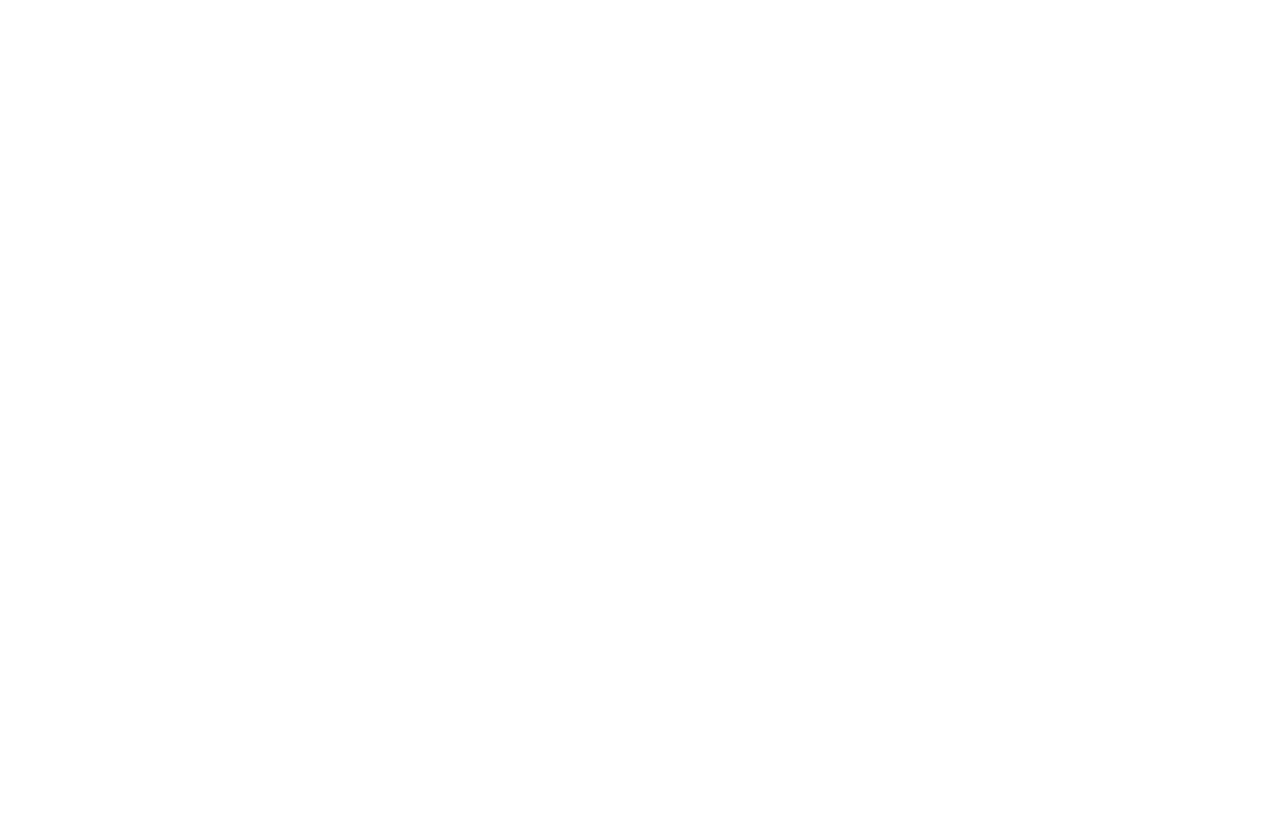
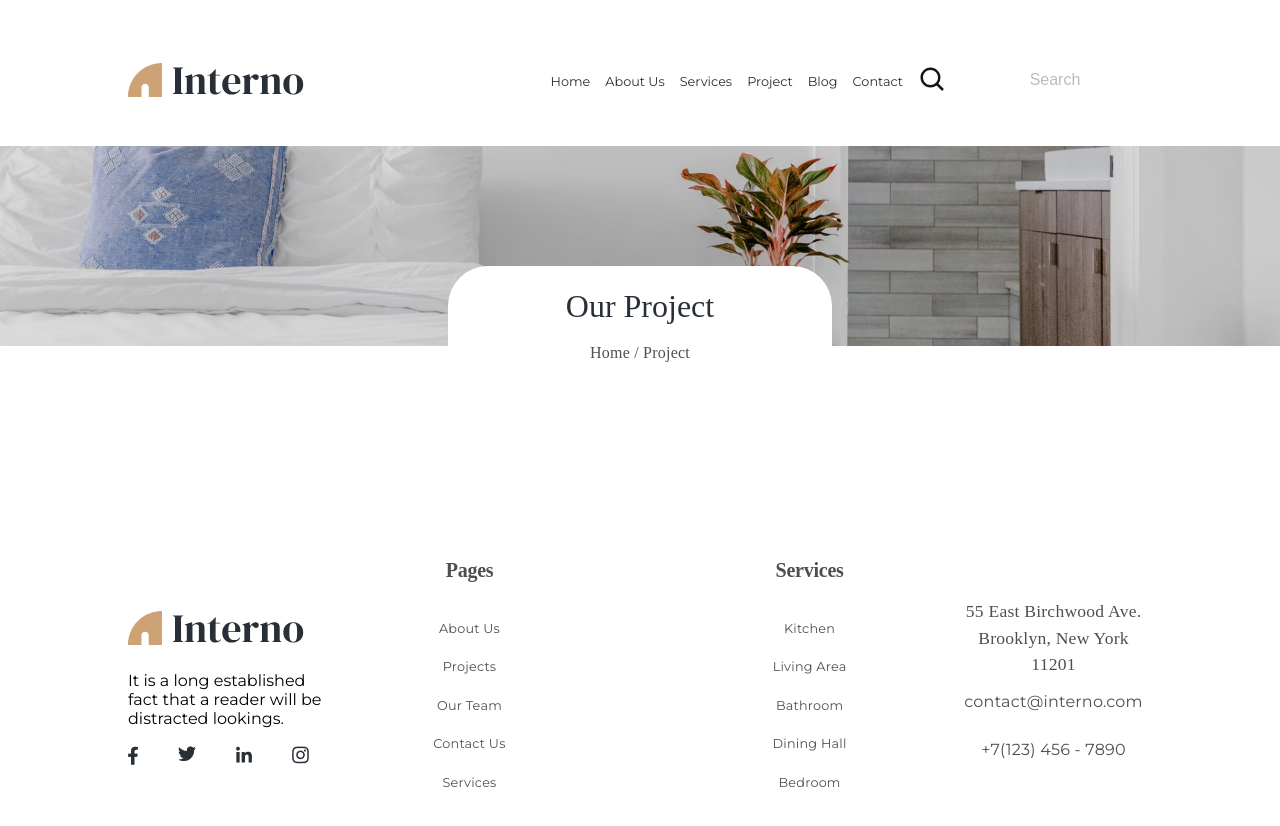
Before and after one commit to AlekseevAndreyG/InteriorDesignWebflow, a React (Create React App) app: page /project-page in a window 1280 px wide. Before the commit this address had no page. Shown: the top 826 px of the page. Before the commit the page ends 800 px from the top, so only its background shows below. Built offline with nearby package versions, Linux system fonts and the light colour scheme.

Commit message:
начал делать страницу проектов

```diff
--- a/src/App.js
+++ b/src/App.js
@@ -6,6 +6,7 @@
 import AboutPage from "./Pages/AboutPage/AboutPage";
 import ServicesPage from "./Pages/ServicesPage/ServicesPage";
 import ServicesMorePage from "./Pages/ServiecesMorePage/ServicesMorePage";
+import ProjectPage from "./Pages/ProjectPage/ProjectPage";
 
 const Wrapper = ({ children }) => {
   return (
@@ -53,6 +54,14 @@
             </Wrapper>
           }
         />
+        <Route
+          path="/project-page"
+          element={
+            <Wrapper>
+              <ProjectPage />
+            </Wrapper>
+          }
+        />
       </Routes>
     </div>
   );
--- /dev/null
+++ b/src/Pages/ProjectPage/ProjectPage.css
@@ -0,0 +1,5 @@
+.project-page {
+  width: 100%;
+  height: 100%;
+  margin: 0 auto;
+}
--- /dev/null
+++ b/src/Pages/ProjectPage/ProjectPage.js
@@ -0,0 +1,12 @@
+import React from "react";
+import "./ProjectPage.css";
+import ProjectHeading from "./components/ProjectHeading/ProjectHeading";
+function ProjectPage() {
+  return (
+    <section className="project-page">
+      <ProjectHeading />
+    </section>
+  );
+}
+
+export default ProjectPage;
--- /dev/null
+++ b/src/Pages/ProjectPage/components/ProjectHeading/ProjectHeading.css
@@ -0,0 +1,55 @@
+.project-heading {
+  margin: 0 auto;
+  width: 100%;
+  height: auto;
+}
+
+.project-heading-bg {
+  background-image: url("../../../../../public/img/project-page/project-page-bg.jpg");
+  background-size: cover;
+  background-position: center center;
+  width: 100%;
+  height: 25vh;
+}
+
+.project-heading-title {
+  display: flex;
+  flex-direction: column;
+  align-items: center;
+  justify-content: flex-start;
+}
+
+.project-heading-title h1 {
+  position: relative;
+  z-index: 3;
+  color: #292f36;
+  background-color: #fff;
+  width: 30%;
+  height: 100px;
+  padding-top: 20px;
+  margin: 0 auto;
+  border-radius: 40px;
+  top: -80px;
+  font-size: 4vh;
+  font-style: normal;
+  font-weight: 400;
+  line-height: 125%; /* 62.5px */
+}
+
+.project-heading-title h6 {
+  position: relative;
+  z-index: 3;
+  top: -125px;
+  color: #4d5053;
+  font-size: 2vh;
+  font-style: normal;
+  font-weight: 400;
+  line-height: 150%; /* 33px */
+  letter-spacing: 0.22px;
+}
+
+@media screen and (max-width: 426px) {
+  .project-heading-title h1 {
+    width: 60%;
+  }
+}
--- /dev/null
+++ b/src/Pages/ProjectPage/components/ProjectHeading/ProjectHeading.js
@@ -0,0 +1,25 @@
+import React, { useEffect } from "react";
+import AOS from "aos";
+import "aos/dist/aos.css";
+import "./ProjectHeading.css";
+
+function ProjectHeading() {
+  useEffect(() => {
+    AOS.init({
+      duration: 1000,
+    });
+  }, []);
+
+  return (
+    <section className="project-heading">
+      <div className="project-heading-bg"></div>
+      <div className="project-heading-title">
+        <h1>Our Project</h1>
+        <h6>Home / Project</h6>
+      </div>
+      <div className="container"></div>
+    </section>
+  );
+}
+
+export default ProjectHeading;
--- a/src/components/Footer/Footer.js
+++ b/src/components/Footer/Footer.js
@@ -52,7 +52,7 @@
                   <NavLink to="/about-page">About Us</NavLink>
                 </li>
                 <li>
-                  <NavLink to="">Our Projects</NavLink>
+                  <NavLink to="/project-page">Projects</NavLink>
                 </li>
                 <li>
                   <NavLink to="">Our Team</NavLink>
--- a/src/components/Header/HNavLine/HNavLine.js
+++ b/src/components/Header/HNavLine/HNavLine.js
@@ -17,7 +17,7 @@
           <NavLink to="/services-page">Services</NavLink>
         </li>
         <li>
-          <NavLink to="">Project</NavLink>
+          <NavLink to="/project-page">Project</NavLink>
         </li>
         <li>
           <NavLink to="">Blog</NavLink>
```
Also changed, not shown: src/Pages/PricePage/PricePage.js (added, +7 -0 lines), public/img/project-page/project-page-bg.jpg (added), src/Pages/PricePage/PricePage.css (added).
